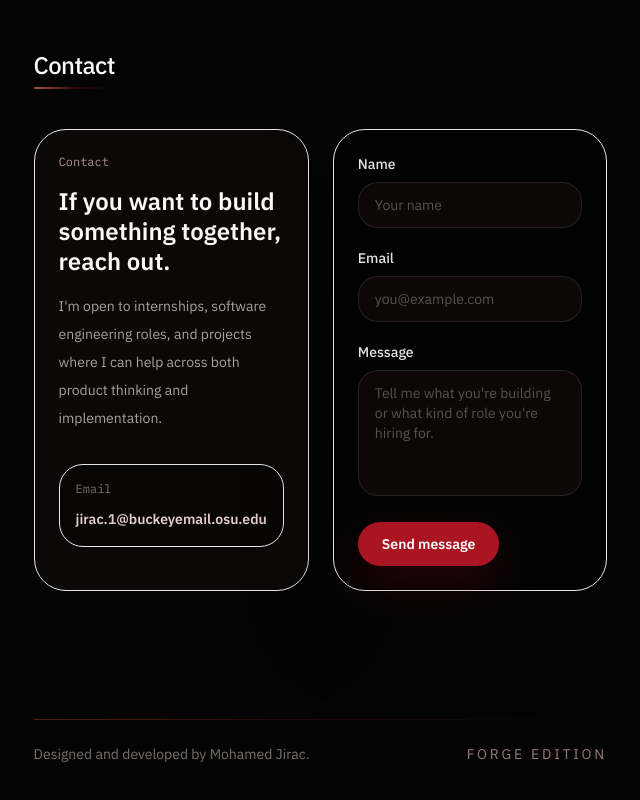
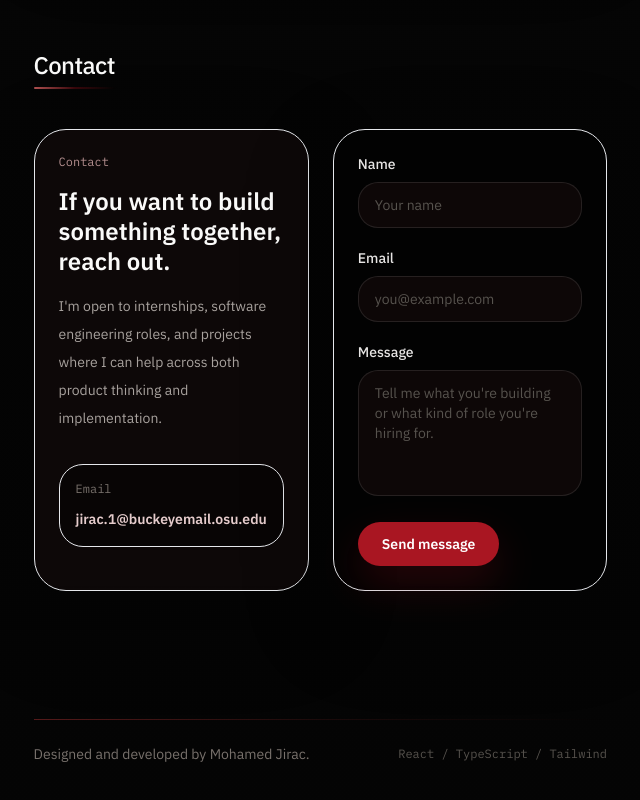
Before and after one commit to Mohamedj2020/PersonalPortfolio, a React (Create React App) app: page / in a window 1280 px wide. Shown: the part 5256-6056 px from the top of the page, without its empty margins (577-1217 px from the left). Built offline with nearby package versions, Linux system fonts and the light colour scheme; no server answers.

Commit message:
Simplify footer branding

```diff
--- a/src/components/Footer.tsx
+++ b/src/components/Footer.tsx
@@ -7,7 +7,7 @@ const Footer = () => (
 
     <div className="flex flex-col gap-2 sm:flex-row sm:items-center sm:justify-between">
       <p className="text-sm text-stone-500">Designed and developed by {personalData.name}.</p>
-      <span className="text-sm uppercase tracking-[0.2em] text-red-200/60">Forge edition</span>
+      <span className="font-mono text-xs text-stone-600">React / TypeScript / Tailwind</span>
     </div>
   </footer>
 );
```
